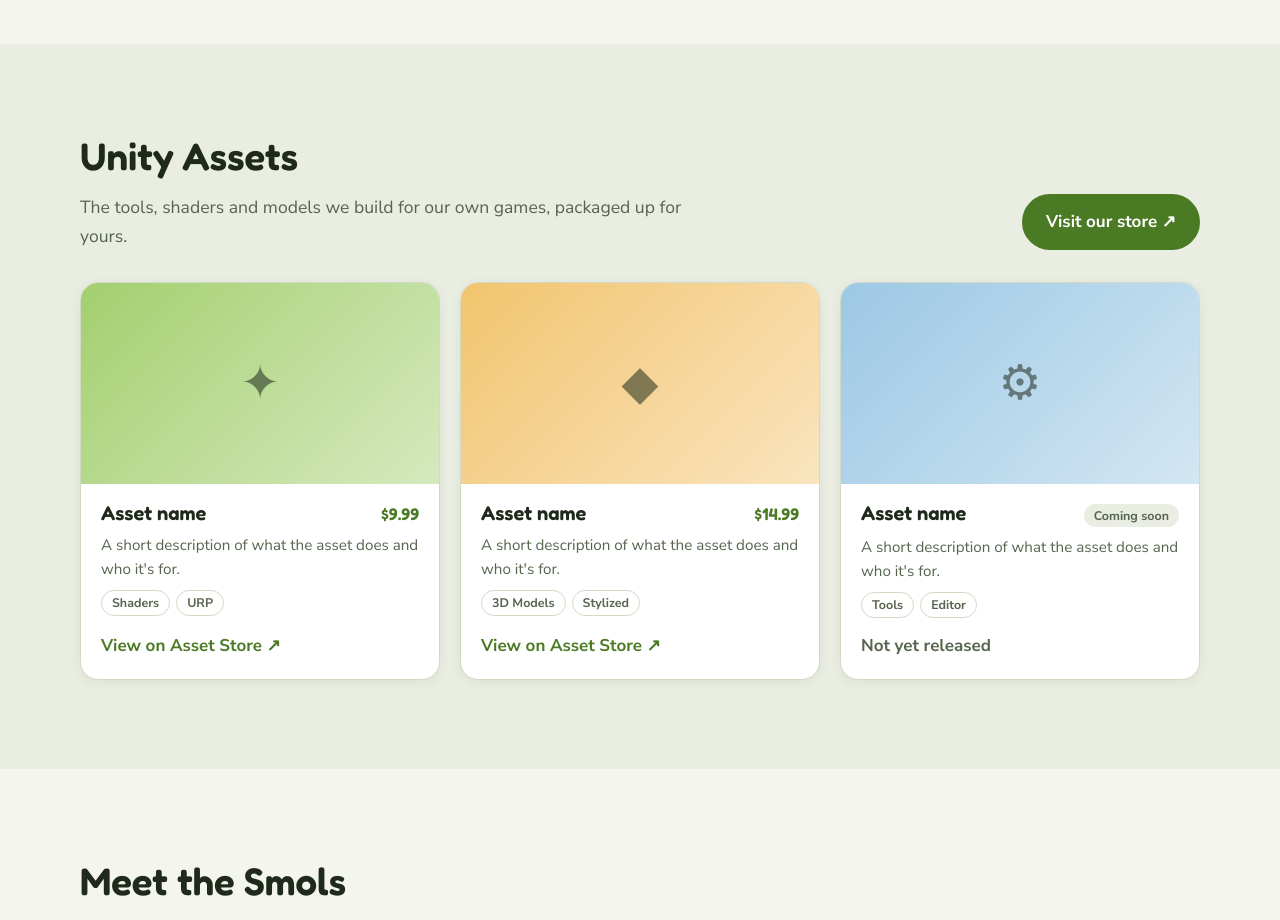
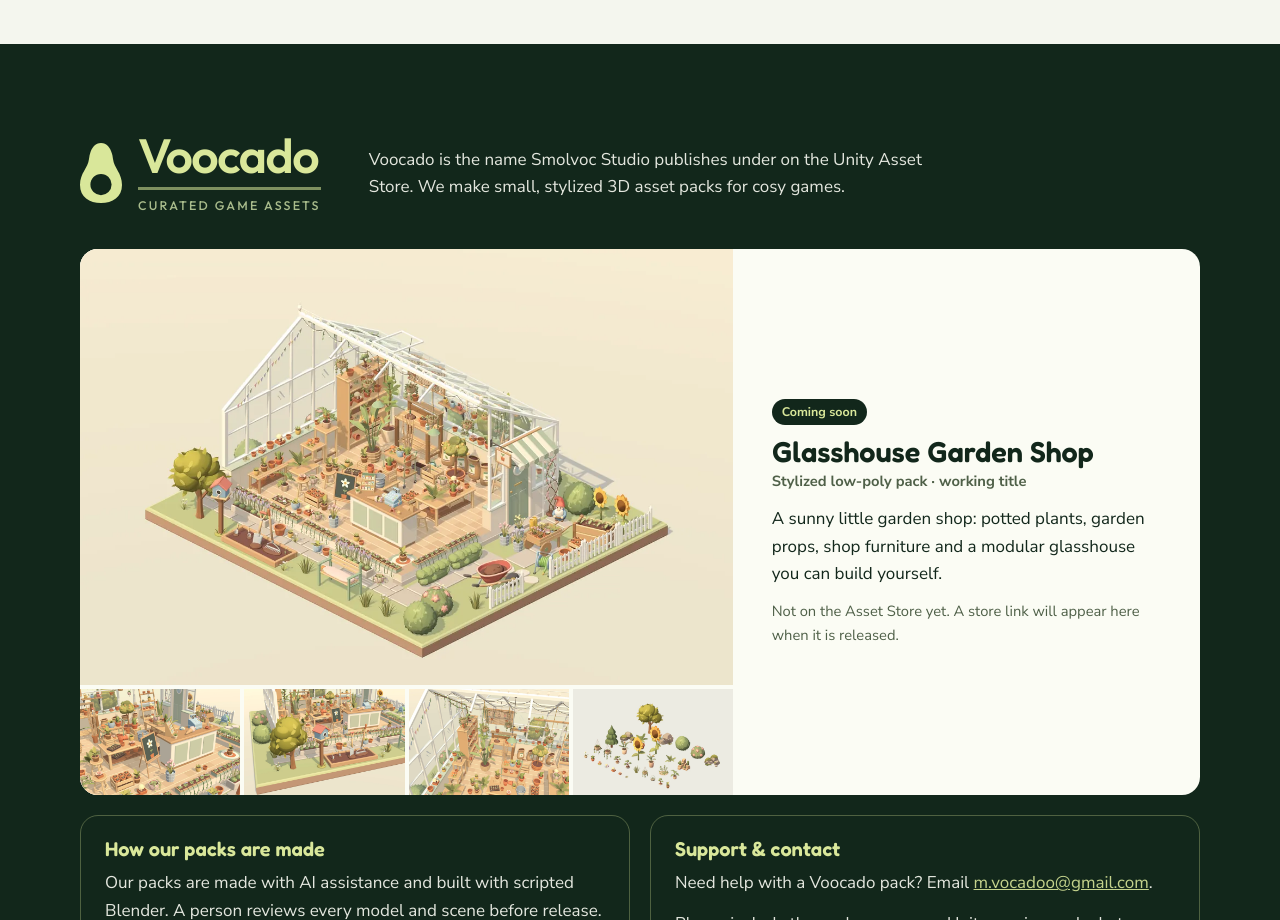
Before and after one commit to smolvoc/smolvoc.github.io, a plain HTML site: page index.html in a window 1280 px wide. Shown: the part 1880-2800 px from the top of the page. Drawn offline with Linux system fonts and the light colour scheme.

Commit message:
Add Voocado publisher section for the Unity Asset Store
Rename the Unity Assets tab to Voocado, add the brand header, a coming-soon
card for the garden shop pack, a how-it's-made line and a support contact.

Co-Authored-By: Claude Opus 5.5 <noreply@anthropic.com>

```diff
--- a/assets/css/style.css
+++ b/assets/css/style.css
@@ -126,22 +126,37 @@ a:focus-visible, button:focus-visible { outline: 3px solid var(--accent); outlin
 .site-footer .wrap { display: flex; flex-wrap: wrap; justify-content: space-between; gap: 10px; }
 .site-footer p { margin: 0; }
 
-/* Unity assets */
-.section-head { display: flex; flex-wrap: wrap; align-items: end; justify-content: space-between; gap: 8px 24px; margin-bottom: 32px; }
-.section-head .section-lede { margin-bottom: 0; }
-.assets { display: grid; grid-template-columns: repeat(auto-fill, minmax(280px, 1fr)); gap: 20px; }
-.asset { display: grid; grid-template-rows: auto 1fr; background: var(--surface); border: 1px solid var(--line); border-radius: var(--radius); overflow: hidden; box-shadow: 0 2px 12px rgba(20, 40, 20, 0.06); transition: transform 0.2s; }
-.asset:hover { transform: translateY(-4px); }
-.asset-thumb { aspect-ratio: 16 / 9; display: grid; place-items: center; font-size: 3rem; color: rgba(31, 42, 28, 0.55); background: linear-gradient(135deg, var(--tint), color-mix(in srgb, var(--tint) 45%, #ffffff)); }
-.asset > img { aspect-ratio: 16 / 9; object-fit: cover; width: 100%; }
-.asset-body { display: flex; flex-direction: column; gap: 8px; padding: 18px 20px 20px; }
-.asset-body p { color: var(--muted); font-size: 0.95rem; margin: 0; }
-.asset-row { display: flex; align-items: baseline; justify-content: space-between; gap: 12px; }
-.asset-row h3 { margin: 0; }
-.price { font: 600 1.05rem var(--font-display); color: var(--accent); white-space: nowrap; }
-.price.soon { font: 700 0.78rem var(--font-body); color: var(--muted); background: var(--bg-alt); padding: 3px 10px; border-radius: 999px; }
-.tags { display: flex; flex-wrap: wrap; gap: 6px; list-style: none; margin: 0; padding: 0; }
-.tags li { font-size: 0.78rem; font-weight: 700; padding: 2px 10px; border-radius: 999px; border: 1px solid var(--line); color: var(--muted); }
-.asset-link { margin-top: auto; padding-top: 6px; font-weight: 700; text-decoration: none; }
-.asset-link:hover { text-decoration: underline; }
-.asset-link.muted { color: var(--muted); }
+/* Voocado (Unity Asset Store publisher) */
+.voocado { --vc-forest: #12271B; --vc-avocado: #D9E79A; --vc-paper: #FBFCF4; --vc-muted: #A9BC8C;
+  background: var(--vc-forest); color: var(--vc-paper); }
+.voocado a { color: var(--vc-avocado); }
+.voocado a:focus-visible { outline-color: var(--vc-avocado); }
+.vc-head { display: grid; grid-template-columns: auto 1fr; gap: 20px 48px; align-items: center; margin-bottom: 36px; }
+.vc-logo { display: flex; align-items: center; gap: 16px; color: var(--vc-avocado); }
+.vc-mark { flex: none; }
+.vc-word { font: 600 clamp(2.2rem, 4vw, 3rem)/0.9 "Outfit", var(--font-display); letter-spacing: -0.03em; color: var(--vc-avocado); margin: 0; }
+.vc-tagline { font: 500 0.78rem "Outfit", var(--font-body); text-transform: uppercase; letter-spacing: 0.18em; color: var(--vc-muted); margin: 10px 0 0; padding-top: 8px; border-top: 3px solid color-mix(in srgb, var(--vc-avocado) 55%, transparent); width: fit-content; }
+.vc-about { color: var(--vc-paper); opacity: 0.9; max-width: 58ch; margin: 0; }
+@media (max-width: 760px) { .vc-head { grid-template-columns: 1fr; } }
+
+.pack { display: grid; grid-template-columns: 1.4fr 1fr; background: var(--vc-paper); color: var(--vc-forest); border-radius: var(--radius); overflow: hidden; }
+.pack a { color: inherit; }
+.pack-gallery { display: grid; grid-template-columns: repeat(4, 1fr); gap: 4px; background: var(--vc-paper); }
+.pack-gallery a { display: block; overflow: hidden; }
+.pack-gallery img { width: 100%; aspect-ratio: 3 / 2; object-fit: cover; transition: transform 0.2s; }
+.pack-gallery a:hover img { transform: scale(1.04); }
+.pack-main { grid-column: 1 / -1; }
+.pack-body { padding: clamp(22px, 3vw, 40px); align-self: center; }
+.pack-body h3 { font-size: 1.8rem; margin-bottom: 2px; }
+.pack .badge { background: var(--vc-forest); color: var(--vc-avocado); }
+.pack-sub { color: #4F6048; font-weight: 700; font-size: 0.92rem; }
+.pack-note { color: #4F6048; font-size: 0.92rem; margin: 0; }
+@media (max-width: 860px) { .pack { grid-template-columns: 1fr; } }
+@media (prefers-reduced-motion: reduce) { .pack-gallery img { transition: none; } }
+
+.vc-info { display: grid; grid-template-columns: repeat(2, 1fr); gap: 20px; margin-top: 20px; }
+.vc-card { border: 1px solid color-mix(in srgb, var(--vc-avocado) 30%, transparent); border-radius: var(--radius); padding: 22px 24px; }
+.vc-card h3 { color: var(--vc-avocado); }
+.vc-card p { opacity: 0.9; }
+.vc-card p:last-child { margin: 0; }
+@media (max-width: 760px) { .vc-info { grid-template-columns: 1fr; } }
--- a/index.html
+++ b/index.html
@@ -11,7 +11,7 @@
   <link rel="icon" type="image/png" href="assets/img/favicon.png">
   <link rel="preconnect" href="https://fonts.googleapis.com">
   <link rel="preconnect" href="https://fonts.gstatic.com" crossorigin>
-  <link href="https://fonts.googleapis.com/css2?family=Fredoka:wght@500;600&family=Nunito+Sans:opsz,wght@6..12,400;6..12,700&display=swap" rel="stylesheet">
+  <link href="https://fonts.googleapis.com/css2?family=Fredoka:wght@500;600&family=Outfit:wght@500;600&family=Nunito+Sans:opsz,wght@6..12,400;6..12,700&display=swap" rel="stylesheet">
   <link rel="stylesheet" href="assets/css/style.css">
 </head>
 <body>
@@ -23,7 +23,7 @@
       <button class="nav-toggle" type="button" aria-expanded="false" aria-controls="nav-links">Menu</button>
       <ul class="nav-links" id="nav-links">
         <li><a href="#games">Games</a></li>
-        <li><a href="#assets">Unity Assets</a></li>
+        <li><a href="#voocado">Voocado</a></li>
         <li><a href="#cast">The Smols</a></li>
         <li><a href="#styles">Art</a></li>
         <li><a href="#news">News</a></li>
@@ -90,46 +90,47 @@
       </div>
     </section>
 
-    <!-- Unity assets -->
-    <section class="section alt" id="assets">
+    <!-- Voocado: our Unity Asset Store publisher -->
+    <section class="section voocado" id="voocado">
       <div class="wrap">
-        <div class="section-head">
+        <header class="vc-head">
+          <div class="vc-logo">
+            <svg class="vc-mark" viewBox="190 120 420 600" width="42" height="60" aria-hidden="true" focusable="false"><path fill-rule="evenodd" fill="currentColor" d="M400 120 C330 120 290 190 280 280 C270 370 190 420 190 540 C190 660 285 720 400 720 C515 720 610 660 610 540 C610 420 530 370 520 280 C510 190 470 120 400 120 Z M400 430 A106 106 0 1 0 400 642 A106 106 0 1 0 400 430 Z"/></svg>
             <div>
-            <h2>Unity Assets</h2>
-            <p class="section-lede">The tools, shaders and models we build for our own games, packaged up for yours.</p>
+              <h2 class="vc-word">Voocado</h2>
+              <p class="vc-tagline">Curated game assets</p>
             </div>
-          <!-- TODO: replace with your Unity Asset Store publisher page link -->
-          <a class="btn primary" href="https://assetstore.unity.com/" target="_blank" rel="noopener">Visit our store ↗</a>
           </div>
-        <div class="assets">
-          <!-- Copy one <article class="asset"> block per asset. Set the link, price, tags and (optionally) an image. -->
-          <article class="asset">
-            <div class="asset-thumb" style="--tint:#a3cf6e" aria-hidden="true">✦</div>
-            <div class="asset-body">
-              <div class="asset-row"><h3>Asset name</h3><span class="price">$9.99</span></div>
-              <p>A short description of what the asset does and who it's for.</p>
-              <ul class="tags"><li>Shaders</li><li>URP</li></ul>
-              <a class="asset-link" href="https://assetstore.unity.com/" target="_blank" rel="noopener">View on Asset Store ↗</a>
+          <p class="vc-about">Voocado is the name Smolvoc Studio publishes under on the Unity Asset Store. We make small, stylized 3D asset packs for cosy games.</p>
+        </header>
+
+        <article class="pack">
+          <div class="pack-gallery">
+            <a class="pack-main" href="assets/img/voocado/garden-shop-1.webp"><img src="assets/img/voocado/garden-shop-1.webp" width="1200" height="800" alt="A low-poly glasshouse garden shop seen from above, with plants, shelves and a counter inside." loading="lazy"></a>
+            <a href="assets/img/voocado/garden-shop-2.webp"><img src="assets/img/voocado/garden-shop-2.webp" width="1200" height="800" alt="The shop counter with a till, potted plants and a chalkboard sign." loading="lazy"></a>
+            <a href="assets/img/voocado/garden-shop-3.webp"><img src="assets/img/voocado/garden-shop-3.webp" width="1200" height="800" alt="The outdoor garden corner with a tree, a birdhouse and planters." loading="lazy"></a>
+            <a href="assets/img/voocado/garden-shop-4.webp"><img src="assets/img/voocado/garden-shop-4.webp" width="1200" height="800" alt="Inside the glasshouse: shelves full of potted plants under hanging lights." loading="lazy"></a>
+            <a href="assets/img/voocado/garden-shop-5.webp"><img src="assets/img/voocado/garden-shop-5.webp" width="1200" height="800" alt="The pack's plants laid out side by side: trees, sunflowers, bushes and small pots." loading="lazy"></a>
+          </div>
+          <div class="pack-body">
+            <span class="badge">Coming soon</span>
+            <h3>Glasshouse Garden Shop</h3>
+            <p class="pack-sub">Stylized low-poly pack · working title</p>
+            <p>A sunny little garden shop: potted plants, garden props, shop furniture and a modular glasshouse you can build yourself.</p>
+            <p class="pack-note">Not on the Asset Store yet. A store link will appear here when it is released.</p>
           </div>
         </article>
-          <article class="asset">
-            <div class="asset-thumb" style="--tint:#f2c46d" aria-hidden="true">◆</div>
-            <div class="asset-body">
-              <div class="asset-row"><h3>Asset name</h3><span class="price">$14.99</span></div>
-              <p>A short description of what the asset does and who it's for.</p>
-              <ul class="tags"><li>3D Models</li><li>Stylized</li></ul>
-              <a class="asset-link" href="https://assetstore.unity.com/" target="_blank" rel="noopener">View on Asset Store ↗</a>
+
+        <div class="vc-info">
+          <div class="vc-card">
+            <h3>How our packs are made</h3>
+            <p>Our packs are made with AI assistance and built with scripted Blender. A person reviews every model and scene before release.</p>
           </div>
-          </article>
-          <article class="asset">
-            <div class="asset-thumb" style="--tint:#9cc8e4" aria-hidden="true">⚙</div>
-            <div class="asset-body">
-              <div class="asset-row"><h3>Asset name</h3><span class="price soon">Coming soon</span></div>
-              <p>A short description of what the asset does and who it's for.</p>
-              <ul class="tags"><li>Tools</li><li>Editor</li></ul>
-              <span class="asset-link muted">Not yet released</span>
+          <div class="vc-card" id="support">
+            <h3>Support &amp; contact</h3>
+            <p>Need help with a Voocado pack? Email <a href="mailto:m.vocadoo@gmail.com">m.vocadoo@gmail.com</a>.</p>
+            <p>Please include the pack name, your Unity version and what happened.</p>
           </div>
-          </article>
         </div>
       </div>
     </section>
@@ -231,7 +232,7 @@
           <h2>About us</h2>
           <p>Smolvoc Studio is a small team making cozy games with a lot of heart and a little bit of avocado. We like soft characters, gentle humour and games you can keep beside you all day.</p>
           <p>Want to say hi, playtest, or just tell us your bubble tea order?</p>
-          <a class="btn primary" href="mailto:hello@example.com">Get in touch</a>
+          <a class="btn primary" href="mailto:m.vocadoo@gmail.com">Get in touch</a>
         </div>
         <aside class="favs">
           <h3>Minivoc's favourites</h3>
```
Also changed, not shown: assets/img/voocado/garden-shop-1.webp (added), assets/img/voocado/garden-shop-2.webp (added), assets/img/voocado/garden-shop-3.webp (added), assets/img/voocado/garden-shop-4.webp (added), assets/img/voocado/garden-shop-5.webp (added). Lines whose indentation alone changed are shown as unchanged.
